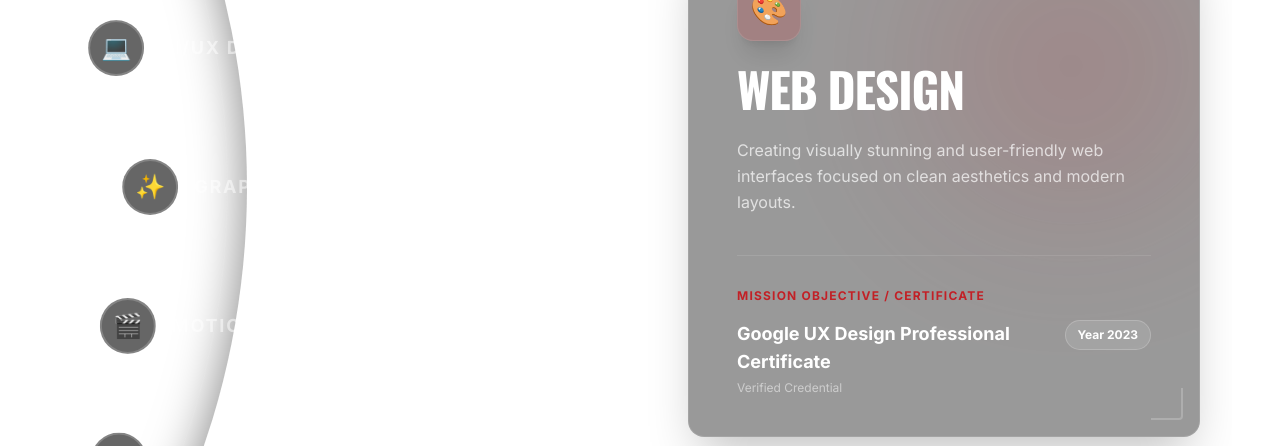
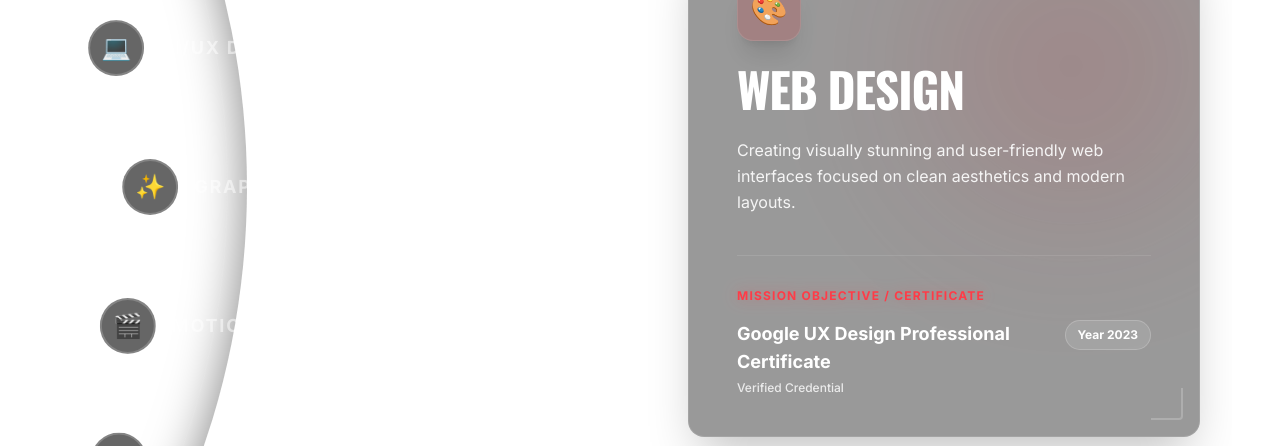
Before and after one commit to thatii24/new_dynamic_portfolio, a Next.js app: page / in a window 1280 px wide. Shown: the part 3840-4286 px from the top of the page. Built offline with nearby package versions, Linux system fonts and the light colour scheme.

Commit message:
Update SkillShowcase.tsx

```diff
--- a/src/components/SkillShowcase.tsx
+++ b/src/components/SkillShowcase.tsx
@@ -161,16 +161,16 @@
               {skillsData[activeIndex].title}
             </h2>
 
-            <p className="text-sm md:text-base text-white/70 leading-relaxed mb-8 md:mb-10">
+            <p className="text-sm md:text-base text-white/90 leading-relaxed mb-8 md:mb-10 font-normal">
               {skillsData[activeIndex].description}
             </p>
 
             <div className="border-t border-white/10 pt-6 md:pt-8">
-              <h4 className="text-[#c22026] text-[10px] md:text-xs font-bold uppercase tracking-widest mb-3 md:mb-4">Mission Objective / Certificate</h4>
+              <h4 className="text-[#ff3b47] text-[10px] md:text-xs font-bold uppercase tracking-widest mb-3 md:mb-4 drop-shadow-[0_0_8px_rgba(255,59,71,0.4)]">Mission Objective / Certificate</h4>
               <div className="flex flex-col md:flex-row md:justify-between md:items-start gap-4">
                 <div>
                   <div className="font-bold text-sm md:text-lg mb-1 text-white">{skillsData[activeIndex].certificate}</div>
-                  <div className="text-xs text-white/50">Verified Credential</div>
+                  <div className="text-xs text-white/80 font-medium">Verified Credential</div>
                 </div>
                 <div className="text-xs font-bold text-white bg-white/10 px-3 py-1.5 rounded-full border border-white/20 whitespace-nowrap self-start">
                   Year {skillsData[activeIndex].year}
```
